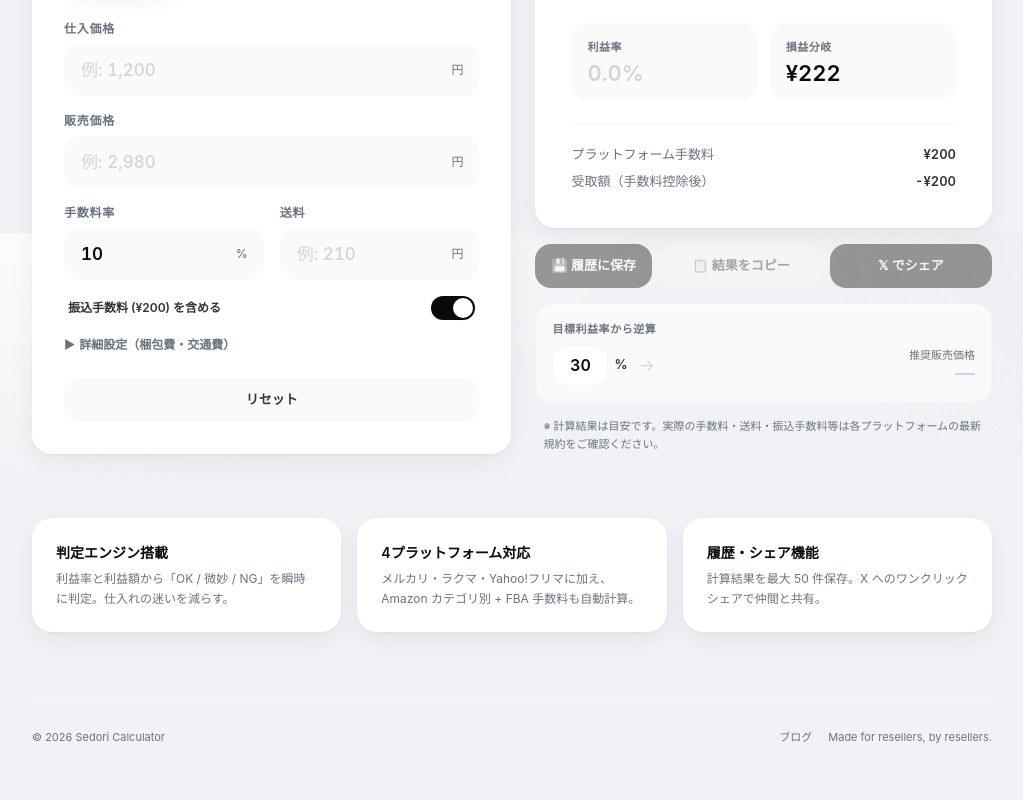
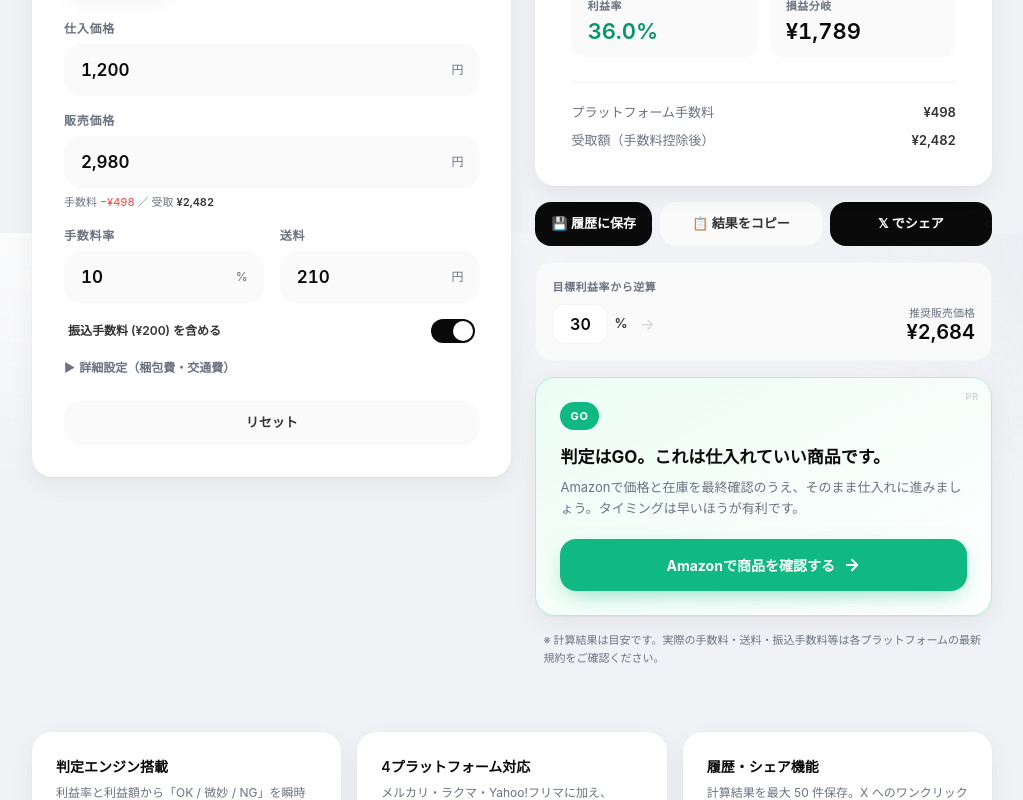
Before and after one commit to kokkohaku418/sedori-calculator, a Next.js app: page / in a window 1280 px wide. Both pictures are taken after a click on the button "リセット". Shown: the part 567-1367 px from the top of the page, without its empty margins (128-1151 px from the left). Built offline with nearby package versions, Linux system fonts and the light colour scheme.

Commit message:
feat: improve CTA conversion flow

```diff
--- a/app/globals.css
+++ b/app/globals.css
@@ -34,3 +34,16 @@ input[type="number"] {
   background: #0a0a0a;
   color: #ffffff;
 }
+
+/* CTA への注意誘導: 軽いスケールパルス（2回だけ） */
+@keyframes ctaAttract {
+  0%, 100% { transform: scale(1); }
+  20%, 60% { transform: scale(1.025); }
+  40%, 80% { transform: scale(1); }
+}
+.animate-cta-attract {
+  animation: ctaAttract 1.6s ease-in-out 0.4s 1;
+}
+@media (prefers-reduced-motion: reduce) {
+  .animate-cta-attract { animation: none; }
+}
--- a/components/AffiliateBlock.tsx
+++ b/components/AffiliateBlock.tsx
@@ -1,16 +1,19 @@
 "use client";
+import { useEffect, useRef, useState } from "react";
 import type { PlatformId } from "@/lib/platforms";
 import type { Verdict } from "@/lib/calc";
 
 /* -----------------------------------------------------------
  * AffiliateBlock
  * - 判定 (verdict) ごとに COPY / LINK / TRACK を切り替える
- * - URL は LINKS で一元管理（将来アフィリンクへの差し替えが容易）
- * - クリック計測は trackEvent() に集約（GA/PostHog 等への置換可能）
+ * - URL は LINKS で一元管理（asin/query を渡せる構造）
+ * - クリック計測は trackEvent() に集約（GA4/PostHog 等への置換可能）
+ * - モバイルではスクロール時に下部スティッキー CTA で常に露出
  * ----------------------------------------------------------- */
 
+const ASSOC_TAG = "kokkohaku418-22";
+
 type ActiveVerdict = Exclude<Verdict, "idle">;
-
 type Tone = "emerald" | "amber" | "ink";
 
 type Copy = {
@@ -23,6 +26,8 @@ type Copy = {
 
 type LinkContext = {
   platform: PlatformId;
+  asin?: string;
+  query?: string;
 };
 
 type LinkResolver = (ctx: LinkContext) => string;
@@ -31,59 +36,77 @@ type LinkResolver = (ctx: LinkContext) => string;
 const COPY: Record<ActiveVerdict, Copy> = {
   ok: {
     label: "GO",
-    headline: "判定はGO。今日の利益を確定させよう。",
-    desc: "在庫が消える前に、商品ページからそのまま仕入れを完了させましょう。",
-    cta: "Amazonで仕入れる",
+    headline: "判定はGO。これは仕入れていい商品です。",
+    desc: "Amazonで価格と在庫を最終確認のうえ、そのまま仕入れに進みましょう。タイミングは早いほうが有利です。",
+    cta: "Amazonで商品を確認する",
     tone: "emerald",
   },
   warn: {
     label: "CHECK",
-    headline: "判断はあと一歩。価格推移を見て確信を持とう。",
-    desc: "Keepaで過去90日の価格と販売ランクを確認すれば、仕入れの良否は30秒で見極められます。",
+    headline: "迷ったら、過去90日の価格を1分で確認しましょう。",
+    desc: "Keepaなら価格推移と販売数の波が一目で分かります。回転する商品かどうかを30秒で見極められます。",
     cta: "Keepaで価格推移を見る",
     tone: "amber",
   },
   ng: {
     label: "NEXT",
-    headline: "この商品はパス。次の利益商品に時間を使おう。",
-    desc: "Amazonの売れ筋ランキングから、いま勢いのある商品を比較して次の候補を見つけましょう。",
-    cta: "Amazonで別商品を探す",
+    headline: "今回は見送り。次の利益商品を1分で探しましょう。",
+    desc: "Amazonの売れ筋ランキングを見れば、いま動いている商品が一覧で確認できます。同じ時間で次の候補を見つけにいきましょう。",
+    cta: "Amazonで売れ筋を見る",
     tone: "ink",
   },
 };
 
-/* ---------- LINKS: URLは1箇所に集約。差し替えはここだけ ---------- */
+/* ---------- LINKS: URL は1箇所に集約 ----------
+ * - asin が渡されれば商品ページ直リンクへ
+ * - query があれば検索結果へ
+ * - いずれも無ければ汎用ランディングへフォールバック
+ */
 const LINKS: Record<ActiveVerdict, LinkResolver> = {
-  // TODO: ASINが分かるようになったら商品ページ + アソシエイトタグへ
-  // 例: `https://www.amazon.co.jp/dp/${asin}?tag=kokkohaku418-22`
-  ok: () => "https://www.amazon.co.jp/?tag=kokkohaku418-22",
+  ok: ({ asin }) =>
+    asin
+      ? `https://www.amazon.co.jp/dp/${asin}?tag=${ASSOC_TAG}`
+      : `https://www.amazon.co.jp/?tag=${ASSOC_TAG}`,
 
-  // TODO: Keepa の紹介リンクへ
-  warn: () => "https://keepa.com/",
+  warn: ({ asin }) =>
+    asin
+      ? `https://keepa.com/#!product/5-${asin}`
+      : "https://keepa.com/",
 
-  // TODO: カテゴリ別ベストセラー or 検索URLへ差し替え可能
-  ng: () => "https://www.amazon.co.jp/gp/bestsellers?tag=kokkohaku418-22",
+  ng: ({ query }) =>
+    query
+      ? `https://www.amazon.co.jp/s?k=${encodeURIComponent(query)}&tag=${ASSOC_TAG}`
+      : `https://www.amazon.co.jp/gp/bestsellers?tag=${ASSOC_TAG}`,
 };
 
-/* ---------- TRACK: 計測の抽象化（GA/PostHog等への置換ポイント） ---------- */
+/* ---------- TRACK: 計測の抽象化 ---------- */
 type TrackPayload = {
   event: "affiliate_click";
   verdict: ActiveVerdict;
   platform: PlatformId;
   href: string;
+  surface: "card" | "sticky";
 };
 
 function trackEvent(payload: TrackPayload): void {
   if (typeof window === "undefined") return;
+
+  const enriched = { ...payload, ts: new Date().toISOString() };
+
+  // 開発用: 構造化ログでクリックを確認
+  // eslint-disable-next-line no-console
+  console.log("[sedori-track]", enriched);
+
   // GA4 例:
   // window.gtag?.("event", payload.event, {
   //   verdict: payload.verdict,
   //   platform: payload.platform,
+  //   surface: payload.surface,
   //   link_url: payload.href,
   // });
   //
   // PostHog 例:
-  // window.posthog?.capture(payload.event, payload);
+  // window.posthog?.capture(payload.event, enriched);
 }
 
 /* ---------- TONE: トーン別の Tailwind クラス ---------- */
@@ -138,22 +161,48 @@ function ArrowIcon() {
 export default function AffiliateBlock({
   verdict,
   platform,
+  asin,
+  query,
 }: {
   verdict: Verdict;
   platform: PlatformId;
+  asin?: string;
+  query?: string;
 }) {
+  const cardRef = useRef<HTMLDivElement>(null);
+  const [outOfView, setOutOfView] = useState(false);
+
+  // モバイル専用: カードが画面外に出たら fixed CTA を出す
+  useEffect(() => {
+    if (typeof window === "undefined") return;
+    if (verdict === "idle") return;
+    const el = cardRef.current;
+    if (!el) return;
+    const obs = new IntersectionObserver(
+      ([entry]) => {
+        if (!entry) return;
+        setOutOfView(!entry.isIntersecting);
+      },
+      { threshold: 0.15 }
+    );
+    obs.observe(el);
+    return () => obs.disconnect();
+  }, [verdict]);
+
   if (verdict === "idle") return null;
 
   const copy = COPY[verdict];
   const tone = TONE[copy.tone];
-  const href = LINKS[verdict]({ platform });
+  const href = LINKS[verdict]({ platform, asin, query });
 
-  const handleClick = () => {
-    trackEvent({ event: "affiliate_click", verdict, platform, href });
+  const handleClick = (surface: "card" | "sticky") => () => {
+    trackEvent({ event: "affiliate_click", verdict, platform, href, surface });
   };
 
   return (
+    <>
       <div
+        ref={cardRef}
         className={`relative rounded-xl2 border ${tone.card} p-5 sm:p-6 shadow-card animate-rise overflow-hidden`}
       >
         <span className="absolute top-3 right-3 text-[9px] font-semibold text-ink-300 tracking-widest">
@@ -176,15 +225,34 @@ export default function AffiliateBlock({
         </p>
 
         <a
+          key={verdict}
           href={href}
           target="_blank"
           rel="sponsored noopener noreferrer"
-        onClick={handleClick}
-        className={`flex items-center justify-center gap-2 w-full min-h-[56px] sm:min-h-[52px] px-5 rounded-2xl text-[15px] sm:text-[14px] font-bold transition-all duration-150 active:scale-[0.98] outline-none focus-visible:ring-4 ${tone.button} ${tone.ring}`}
+          onClick={handleClick("card")}
+          className={`flex items-center justify-center gap-2 w-full min-h-[56px] sm:min-h-[52px] px-5 rounded-2xl text-[15px] sm:text-[14px] font-bold transition-all duration-150 active:scale-[0.98] outline-none focus-visible:ring-4 animate-cta-attract ${tone.button} ${tone.ring}`}
         >
           <span>{copy.cta}</span>
           <ArrowIcon />
         </a>
       </div>
+
+      {/* モバイル専用 スティッキー CTA */}
+      {outOfView && (
+        <div className="lg:hidden fixed bottom-3 inset-x-3 z-50 animate-rise">
+          <a
+            href={href}
+            target="_blank"
+            rel="sponsored noopener noreferrer"
+            onClick={handleClick("sticky")}
+            className={`flex items-center justify-center gap-2 w-full h-14 rounded-2xl text-[15px] font-bold transition-all duration-150 active:scale-[0.98] outline-none focus-visible:ring-4 ring-1 ring-black/5 ${tone.button} ${tone.ring}`}
+          >
+            <span className="opacity-80 text-[11px] font-semibold mr-1">{copy.label}</span>
+            <span>{copy.cta}</span>
+            <ArrowIcon />
+          </a>
+        </div>
+      )}
+    </>
   );
 }
--- a/components/Calculator.tsx
+++ b/components/Calculator.tsx
@@ -14,30 +14,86 @@ import { calculate, judge, safeNumber, formatYen } from "@/lib/calc";
 import { calcAmazonFee, calcFBAFee, effectiveAmazonFeeRate } from "@/lib/amazon";
 import { useHistory, type HistoryEntry } from "@/lib/useHistory";
 import { decodeShare, type ShareState } from "@/lib/share";
+import {
+  SAMPLE_FORM,
+  loadPersistedForm,
+  savePersistedForm,
+  type FormState,
+} from "@/lib/useFormPersist";
 
 type Tab = "calc" | "history";
 
+function buildInitial(params: URLSearchParams): FormState {
+  // Priority: URL params > localStorage > sample defaults
+  const url = decodeShare(params);
+  const hasUrl = Object.keys(url).length > 0;
+  if (hasUrl) {
+    return {
+      ...SAMPLE_FORM,
+      platform: url.p ?? SAMPLE_FORM.platform,
+      cost: url.c != null ? String(url.c) : "",
+      price: url.s != null ? String(url.s) : "",
+      shipping: url.sh != null ? String(url.sh) : "",
+      feeOverride: url.f != null ? String(url.f) : null,
+      amazonCategory: url.cat ?? SAMPLE_FORM.amazonCategory,
+    };
+  }
+  return loadPersistedForm() ?? SAMPLE_FORM;
+}
+
 function CalculatorInner() {
   const params = useSearchParams();
-  const initial = useMemo(() => decodeShare(new URLSearchParams(params.toString())), [params]);
+  const initial = useMemo(
+    () => buildInitial(new URLSearchParams(params.toString())),
+    [params]
+  );
 
-  const [platform, setPlatform] = useState<PlatformId>(initial.p ?? "mercari");
-  const [cost, setCost] = useState(initial.c ? String(initial.c) : "");
-  const [price, setPrice] = useState(initial.s ? String(initial.s) : "");
-  const [shipping, setShipping] = useState(initial.sh ? String(initial.sh) : "");
-  const [feeOverride, setFeeOverride] = useState<string | null>(
-    initial.f != null ? String(initial.f) : null
-  );
+  const [platform, setPlatform] = useState<PlatformId>(initial.platform);
+  const [cost, setCost] = useState(initial.cost);
+  const [price, setPrice] = useState(initial.price);
+  const [shipping, setShipping] = useState(initial.shipping);
+  const [feeOverride, setFeeOverride] = useState<string | null>(initial.feeOverride);
   const [showAdvanced, setShowAdvanced] = useState(false);
-  const [packing, setPacking] = useState("");
-  const [transport, setTransport] = useState("");
-  const [mercariTransfer, setMercariTransfer] = useState(true);
+  const [packing, setPacking] = useState(initial.packing);
+  const [transport, setTransport] = useState(initial.transport);
+  const [mercariTransfer, setMercariTransfer] = useState(initial.mercariTransfer);
 
   // Amazon
-  const [amazonCategory, setAmazonCategory] = useState(initial.cat ?? "home");
-  const [fba, setFba] = useState(false);
-  const [weight, setWeight] = useState("");
-  const [longest, setLongest] = useState("");
+  const [amazonCategory, setAmazonCategory] = useState(initial.amazonCategory);
+  const [fba, setFba] = useState(initial.fba);
+  const [weight, setWeight] = useState(initial.weight);
+  const [longest, setLongest] = useState(initial.longest);
+
+  // Persist to localStorage on every change
+  useEffect(() => {
+    savePersistedForm({
+      platform,
+      cost,
+      price,
+      shipping,
+      feeOverride,
+      packing,
+      transport,
+      mercariTransfer,
+      amazonCategory,
+      fba,
+      weight,
+      longest,
+    });
+  }, [
+    platform,
+    cost,
+    price,
+    shipping,
+    feeOverride,
+    packing,
+    transport,
+    mercariTransfer,
+    amazonCategory,
+    fba,
+    weight,
+    longest,
+  ]);
 
   const [tab, setTab] = useState<Tab>("calc");
   const history = useHistory();
@@ -97,17 +153,20 @@ function CalculatorInner() {
   };
 
   const reset = () => {
-    setCost("");
-    setPrice("");
-    setShipping("");
-    setFeeOverride(null);
-    setPacking("");
-    setTransport("");
-    setPlatform("mercari");
+    // SAMPLE 値に戻す（空にしないことで、リセット後も即結果が出る）
+    setPlatform(SAMPLE_FORM.platform);
+    setCost(SAMPLE_FORM.cost);
+    setPrice(SAMPLE_FORM.price);
+    setShipping(SAMPLE_FORM.shipping);
+    setFeeOverride(SAMPLE_FORM.feeOverride);
+    setPacking(SAMPLE_FORM.packing);
+    setTransport(SAMPLE_FORM.transport);
+    setMercariTransfer(SAMPLE_FORM.mercariTransfer);
+    setAmazonCategory(SAMPLE_FORM.amazonCategory);
+    setFba(SAMPLE_FORM.fba);
+    setWeight(SAMPLE_FORM.weight);
+    setLongest(SAMPLE_FORM.longest);
     setShowAdvanced(false);
-    setFba(false);
-    setWeight("");
-    setLongest("");
   };
 
   const handleSave = () => {
--- /dev/null
+++ b/lib/useFormPersist.ts
@@ -0,0 +1,60 @@
+import type { PlatformId } from "./platforms";
+
+const KEY = "sedori:form:v1";
+
+export type FormState = {
+  platform: PlatformId;
+  cost: string;
+  price: string;
+  shipping: string;
+  feeOverride: string | null;
+  packing: string;
+  transport: string;
+  mercariTransfer: boolean;
+  amazonCategory: string;
+  fba: boolean;
+  weight: string;
+  longest: string;
+};
+
+/**
+ * 初回アクセス時のサンプル値。
+ * メルカリで仕入1200/販売2980/送料210/振込200円 → 利益 約1,072 / 利益率 36% (OK判定)
+ * → 初回ユーザーが何も入力せずに AffiliateBlock(OK) を見られる。
+ */
+export const SAMPLE_FORM: FormState = {
+  platform: "mercari",
+  cost: "1200",
+  price: "2980",
+  shipping: "210",
+  feeOverride: null,
+  packing: "",
+  transport: "",
+  mercariTransfer: true,
+  amazonCategory: "home",
+  fba: false,
+  weight: "",
+  longest: "",
+};
+
+export function loadPersistedForm(): FormState | null {
+  if (typeof window === "undefined") return null;
+  try {
+    const raw = window.localStorage.getItem(KEY);
+    if (!raw) return null;
+    const parsed = JSON.parse(raw) as Partial<FormState>;
+    // 欠けたキーを SAMPLE で補完して堅牢化
+    return { ...SAMPLE_FORM, ...parsed };
+  } catch {
+    return null;
+  }
+}
+
+export function savePersistedForm(state: FormState): void {
+  if (typeof window === "undefined") return;
+  try {
+    window.localStorage.setItem(KEY, JSON.stringify(state));
+  } catch {
+    // ignore quota errors
+  }
+}
```
Lines whose indentation alone changed are shown as unchanged.
